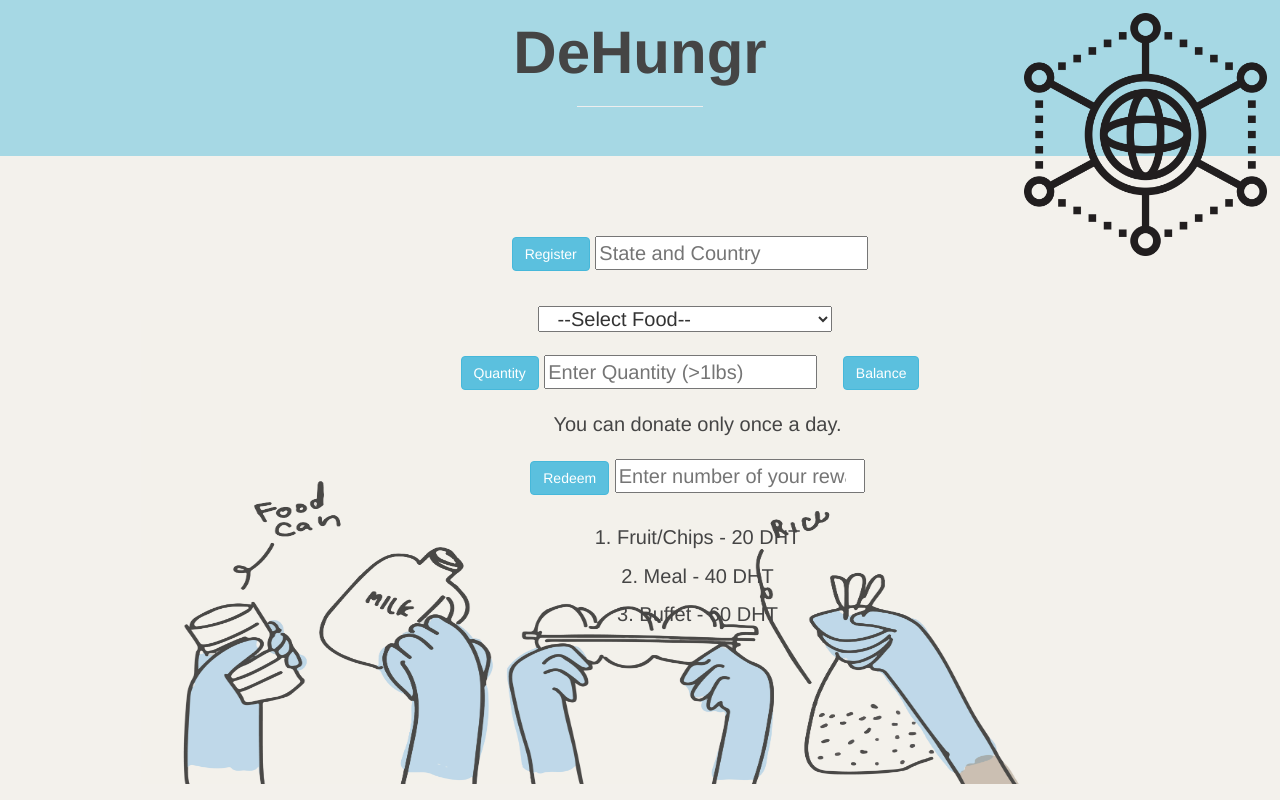
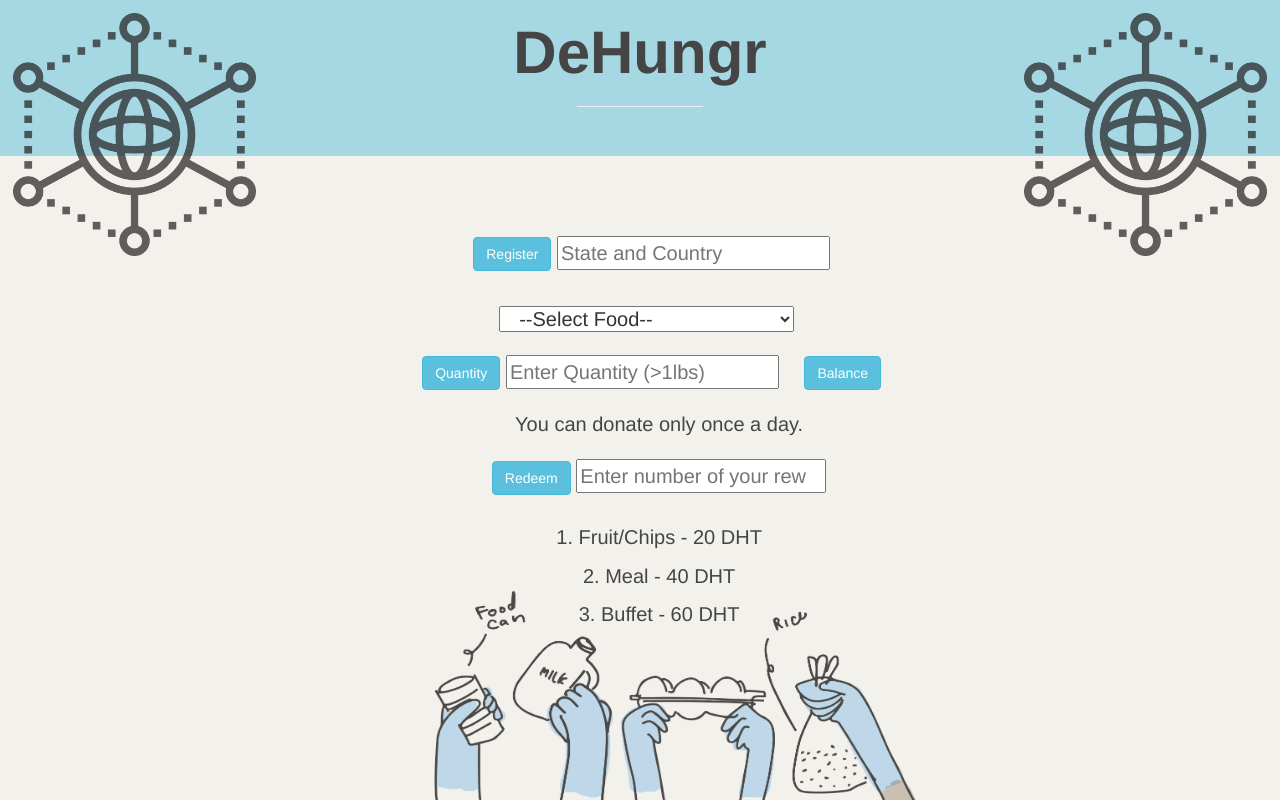
Before and after one commit to UBHSpring2022/ub-hacking-spring2022-teams-BC-s, a website: page cds-app/src/index.html in a window 1280 px wide. Drawn offline with nearby package versions, Linux system fonts and the light colour scheme; files whose address does not match are found by name.

Commit message:
ui changes

```diff
--- a/cds-app/src/index.html
+++ b/cds-app/src/index.html
@@ -21,6 +21,7 @@
       #rec-box {
         margin: auto;
         width: 50%;
+        margin-right: 28%;
         /* background-color: white; */
       }
 
@@ -46,19 +47,33 @@
         z-index: 100;
         right: 0;
         margin: 1%;
+        opacity: 0.7;
+      "
+    />
+    <img
+      src="images/logo.png"
+      alt="DeHungr"
+      style="
+        width: 19%;
+        height: auto;
+        position: absolute;
+        z-index: 100;
+        left: 0;
+        margin: 1%;
+        opacity: 0.7;
       "
     />
     <img
       src="images/image_bg.jpg"
       alt="DeHungr"
       style="
-        width: 71%;
-        height: 58%;
+        width: 41%;
+        height: 40%;
         position: absolute;
         z-index: -10000;
         /* margin: 3%; */
-        margin-top: 40vh;
-        margin-left: 11vw;
+        margin-top: 60vh;
+        margin-left: 32vw;
         opacity: 0.7;
       "
     />
```
